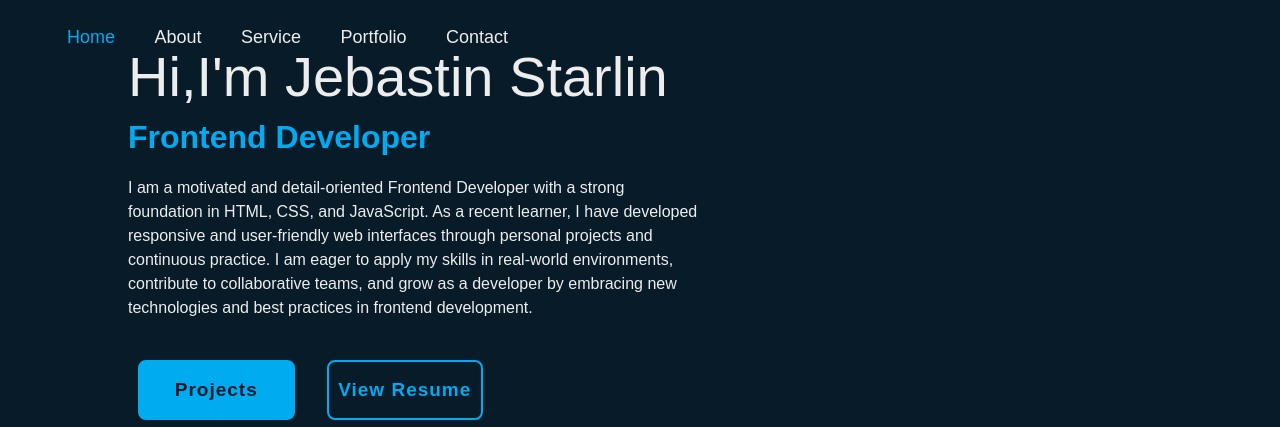
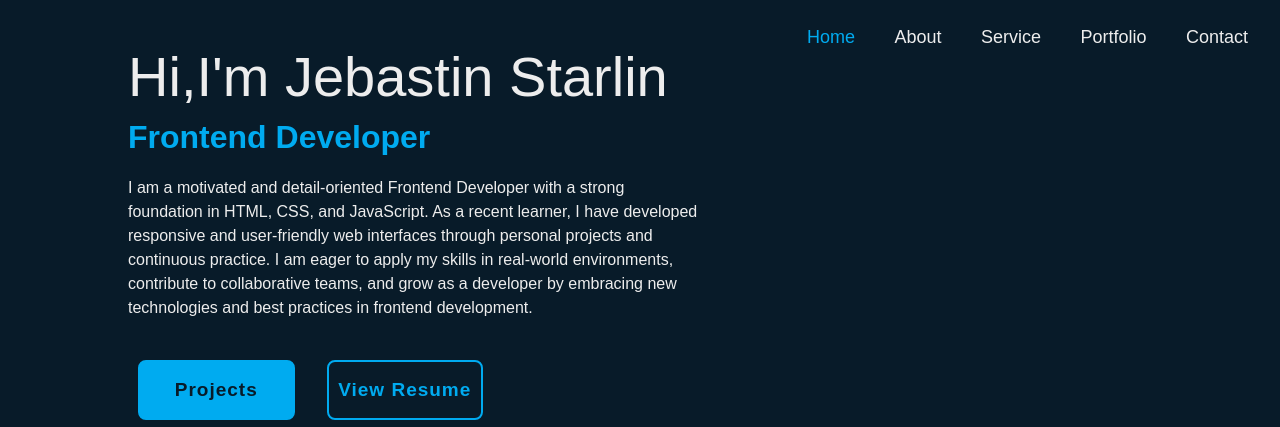
Before and after one commit to jebastinstarlin/Portfolio, a plain HTML site: page index.html in a window 1280 px wide. Shown: the top 427 px of the page. Drawn offline with nearby package versions, Linux system fonts and the light colour scheme; a web font is replaced by a local one.

Commit message:
index.html

```diff
--- a/index.html
+++ b/index.html
@@ -14,7 +14,7 @@
 </head>
 <body>
 
-<header class="header d-flex justify-content-between align-items-center p-3">
+<header class="header d-flex justify-content-end align-items-center p-3">
 
     <nav class="navbar d-none d-md-block">
         <a href="#" class="active">Home</a>
```
